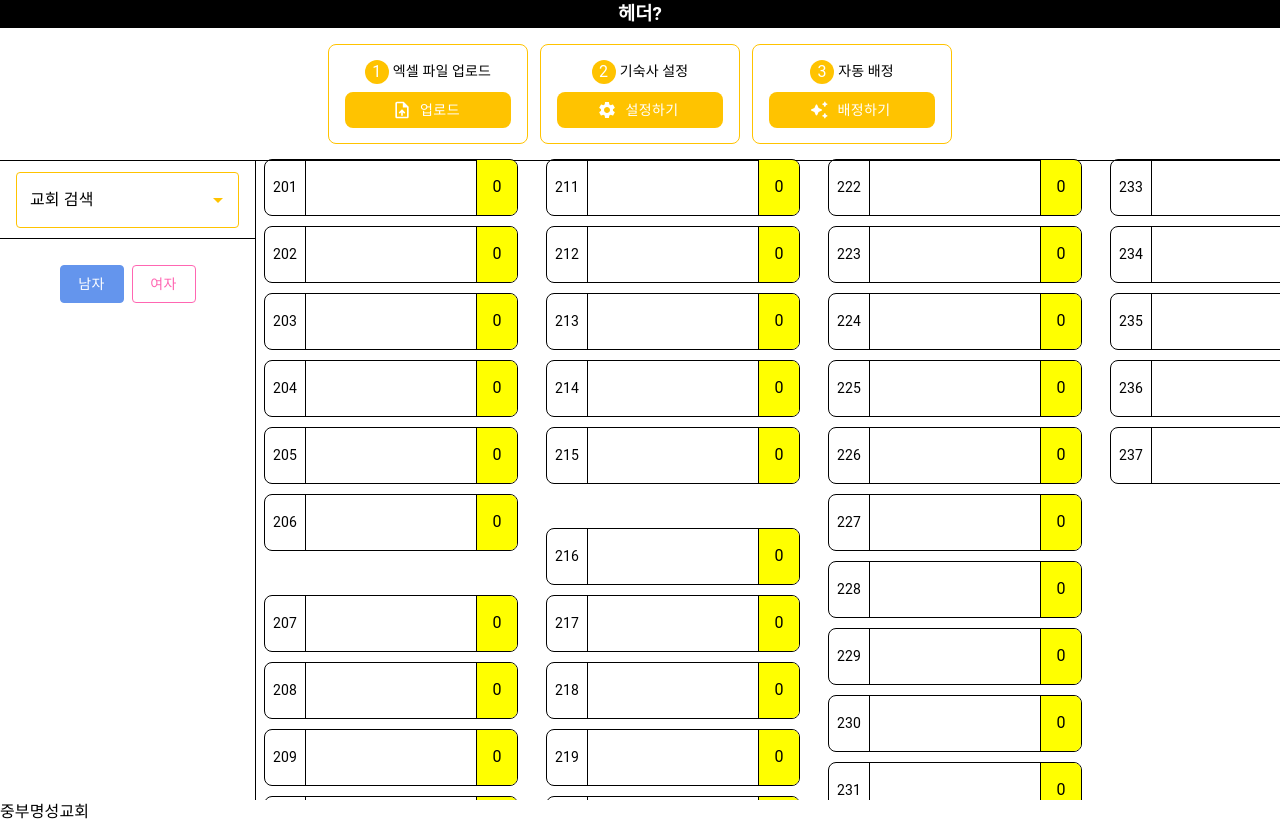
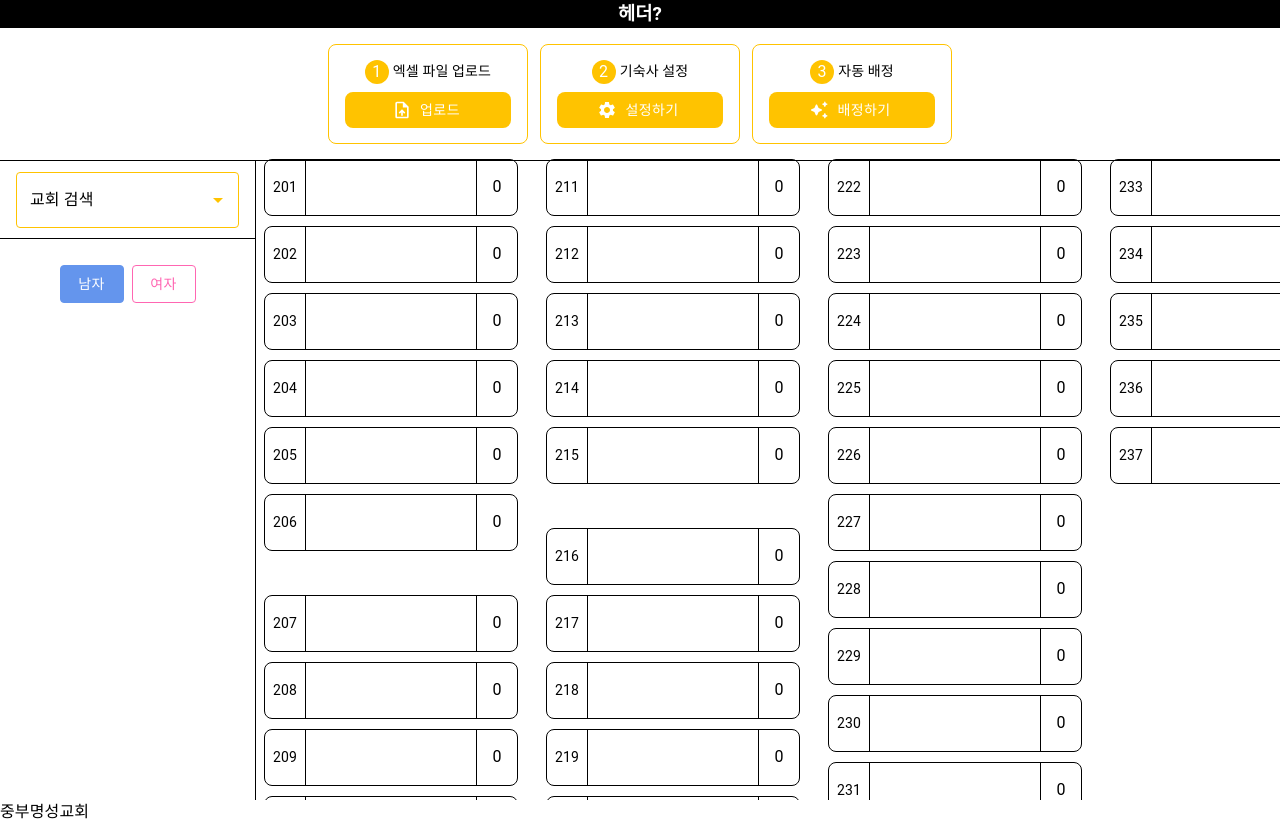
Before and after one commit to LDK1009/V-DAS, a Next.js app in the folder project/: page /admin in a window 1280 px wide. Shown: the top 821 px of the page. Built offline with nearby package versions, Linux system fonts and the light colour scheme; what @mui/material-nextjs would draw is missing.

Commit message:
🌳 Edit : 방 인원 초과여부에 따른 배경색 변경

```diff
--- a/project/src/components/pages/admin/container/edit-dormitory/Room.tsx
+++ b/project/src/components/pages/admin/container/edit-dormitory/Room.tsx
@@ -46,7 +46,10 @@ const Room = ({
   function getRoomStatus(current: number) {
     if (current > maxRoomPeople) return "exceed";
     if (current === maxRoomPeople) return "full";
-    if (current < maxRoomPeople) return "insufficient";
+    if (current < maxRoomPeople) {
+      if (current === 0) return "empty";
+      return "insufficient";
+    }
     return "insufficient";
   }
 
@@ -139,7 +142,6 @@ const Room = ({
         return;
       }
 
-
       // 방이 꽉 차있을 경우
       if (roomInfo.remain <= 0) {
         const inputNumber = prompt("배정 인원을 입력해주세요.");
@@ -173,7 +175,6 @@ const Room = ({
 
       // 방이 꽉 차지 않았을 경우
       if (roomInfo.remain > 0) {
-
         // 교회 인원이 방 인원보다 많거나 같을 경우
         if (item.church.people >= roomInfo.remain) {
           assignRoom({
@@ -266,7 +267,7 @@ const ChurchContainer = styled(Stack)`
 `;
 
 type RoomCurrentContainerPropsType = {
-  $status: "exceed" | "full" | "insufficient";
+  $status: "exceed" | "full" | "insufficient" | "empty";
 };
 const RoomCurrentContainer = styled(Stack, { shouldForwardProp })<RoomCurrentContainerPropsType>`
   ${mixinFlex("column", "center", "center")}
@@ -274,8 +275,15 @@ const RoomCurrentContainer = styled(Stack, { shouldForwardProp })<RoomCurrentCon
   min-width: 40px;
   font-size: 16px;
   background-color: ${({ $status }) => {
-    if ($status === "exceed") return "blue";
+    if ($status === "exceed") return "red";
     if ($status === "full") return "transparent";
     if ($status === "insufficient") return "yellow";
+    if ($status === "empty") return "transparent";
+  }};
+  color: ${({ $status }) => {
+    if ($status === "exceed") return "white";
+    if ($status === "full") return "black";
+    if ($status === "insufficient") return "black";
+    if ($status === "empty") return "black";
   }};
 `;
```
